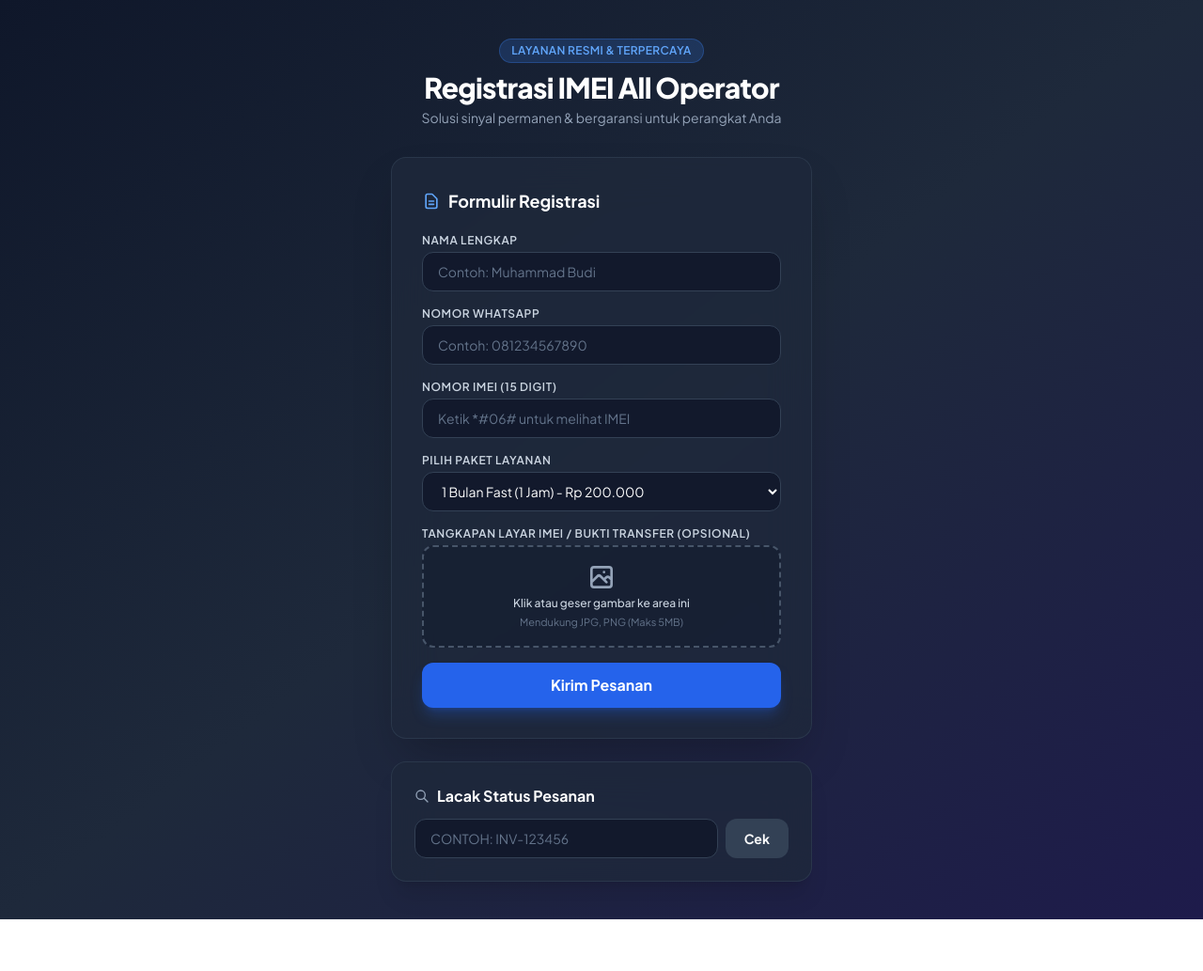
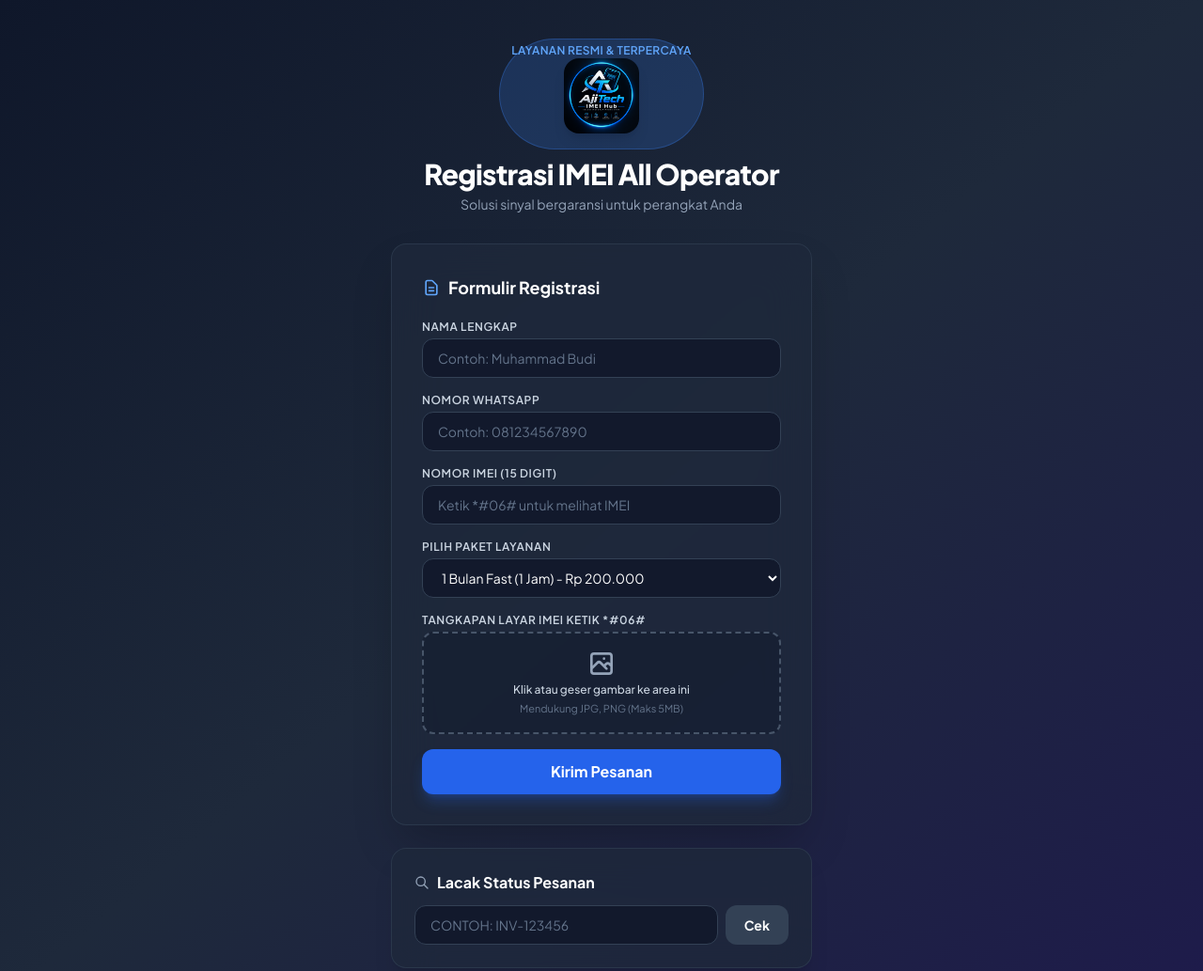
Before and after one commit to janurvespadoyonk9-rgb/web-layanan-imei, a website: page public/index.html in a window 1280 px wide. Shown: the top 1033 px of the page at 94% size. Before the commit the page ends 978 px from the top, so only its background shows below. Drawn offline with nearby package versions, Linux system fonts and the light colour scheme.

Commit message:
Update index.html

```diff
--- a/public/index.html
+++ b/public/index.html
@@ -4,6 +4,7 @@
     <meta charset="UTF-8">
     <meta name="viewport" content="width=device-width, initial-scale=1.0">
     <title>Jasa Layanan Registrasi IMEI</title>
+    <link rel="icon" type="image/png" href="/logo.png">
     <script src="https://cdn.tailwindcss.com"></script>
     <link rel="preconnect" href="https://fonts.googleapis.com">
     <link rel="preconnect" href="https://fonts.gstatic.com" crossorigin>
@@ -20,9 +21,10 @@
     <div class="text-center max-w-md w-full mb-2">
         <span class="inline-block px-3 py-1 bg-blue-500/20 text-blue-400 border border-blue-500/30 rounded-full text-xs font-semibold tracking-wide uppercase mb-2">
             Layanan Resmi & Terpercaya
+            <img src="/logo.png" alt="Logo Layanan" class="w-20 h-20 mx-auto mb-3 object-contain rounded-2xl shadow-lg">
         </span>
         <h1 class="text-2xl sm:text-3xl font-extrabold tracking-tight text-white">Registrasi IMEI All Operator</h1>
-        <p class="text-slate-400 text-sm mt-1">Solusi sinyal permanen & bergaransi untuk perangkat Anda</p>
+        <p class="text-slate-400 text-sm mt-1">Solusi sinyal bergaransi untuk perangkat Anda</p>
     </div>
 
     <!-- Kotak Form Pemesanan -->
@@ -59,7 +61,7 @@
 
             <!-- Drop Zone Gambar / Bukti Transfer -->
             <div>
-                <label class="block text-xs font-semibold text-slate-300 uppercase tracking-wider mb-1">Tangkapan Layar IMEI / Bukti Transfer (Opsional)</label>
+                <label class="block text-xs font-semibold text-slate-300 uppercase tracking-wider mb-1">Tangkapan Layar IMEI Ketik *#06#</label>
                 <div id="dropZone" class="border-2 border-dashed border-slate-600 hover:border-blue-400 bg-slate-900/40 p-4 rounded-xl text-center cursor-pointer transition flex flex-col items-center justify-center gap-1">
                     <svg class="w-8 h-8 text-slate-400" fill="none" stroke="currentColor" viewBox="0 0 24 24"><path stroke-linecap="round" stroke-linejoin="round" stroke-width="2" d="M4 16l4.586-4.586a2 2 0 012.828 0L16 16m-2-2l1.586-1.586a2 2 0 012.828 0L20 14m-6-6h.01M6 20h12a2 2 0 002-2V6a2 2 0 00-2-2H6a2 2 0 00-2 2v12a2 2 0 002 2z"></path></svg>
                     <p class="text-xs text-slate-300 font-medium">Klik atau geser gambar ke area ini</p>
```
